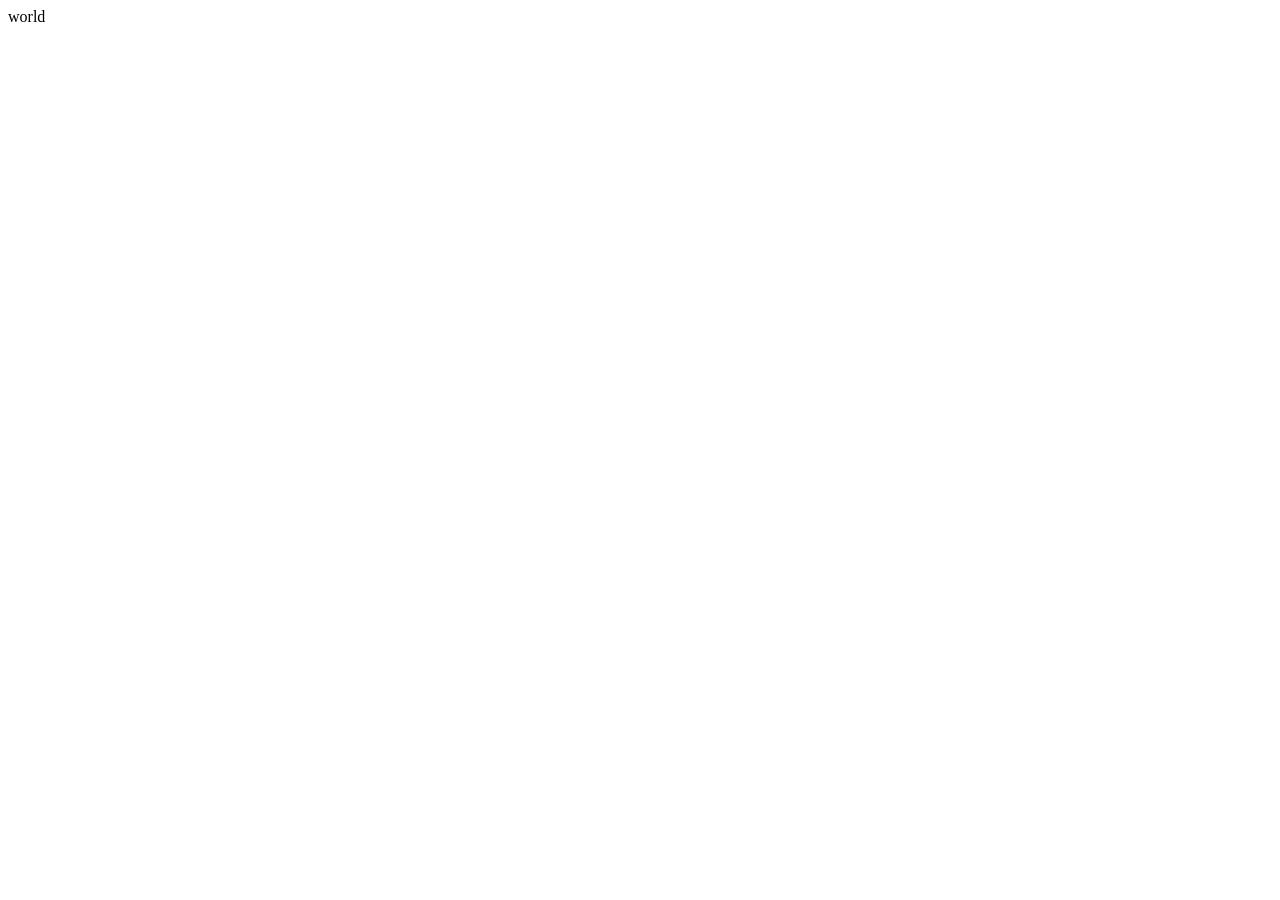
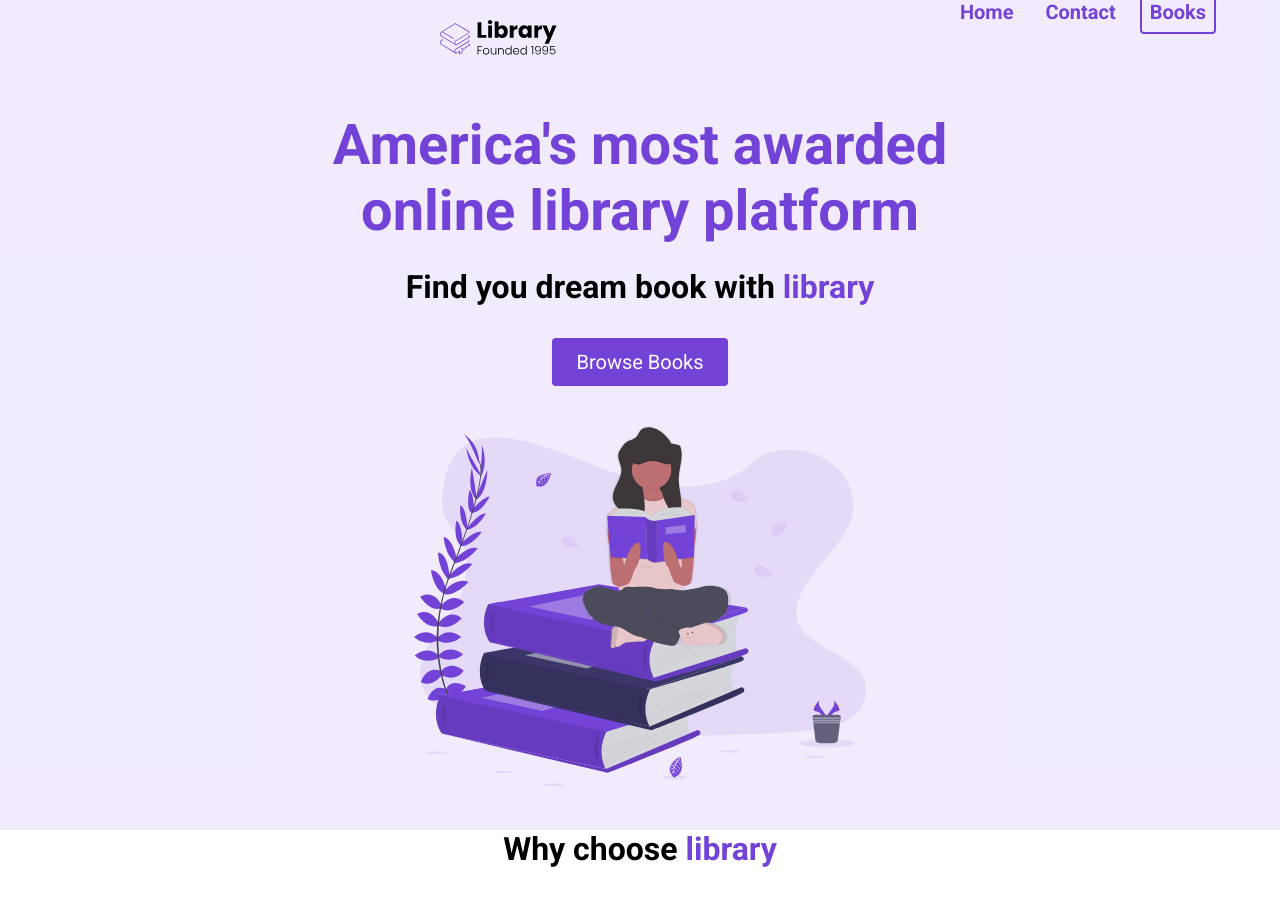
Before and after one commit to mrteeves/E-Commerce, a plain HTML site: page index.html in a window 1280 px wide. Before the commit the page ends 800 px from the top, so only its background shows below. Drawn offline with Linux system fonts and the light colour scheme.

Commit message:
E-Commerce

```diff
--- a/index.html
+++ b/index.html
@@ -1,19 +1,65 @@
 <!DOCTYPE html>
 <html lang="en">
   <head>
-    <meta charset="UTF-8">
-    <meta name="viewport" content="width=device-width, initial-scale=1.0">
-    <link rel="stylesheet" href="/styles.css">
-    <link rel="stylesheet" href="/index.js">
+    <meta charset="UTF-8" />
+    <meta name="viewport" content="width=device-width, initial-scale=1.0" />
     <title>Library</title>
+    <link rel="stylesheet" href="/styles.css" />
+    <link rel="stylesheet" href="/index.js" />
+    <link
+      href="https://fonts.googleapis.com/css2?family=Roboto:ital,wght@0,100;0,300;0,400;0,500;0,700;0,900;1,100;1,300;1,400;1,500;1,700;1,900&display=swap"
+      rel="stylesheet"/>
   </head>
   <body>
-    <section>
+    <section id="landing">
       <nav>
-world
+        <div class="nav__container">
+            <img src="./assets/Library.svg" alt="">
+            <ul class="nav__links">
+                <li><a href="#" class="nav__link">Home</a></li>
+                <li><a href="#" class="nav__link">Contact</a></li>
+                <li><a href="#" class="nav__link nav__link--primary">Books</a></li>
+            </ul>
+        </div>
         </nav>
       <header>
+        <div class="header__container">
+            <div class="header__description">
+                <h1>America's most awarded online library platform</h1>
+                <h2>Find you dream book with <span class="purple">library</span></h2>
+                <button class="btn">Browse Books</button>
+            </div>
+            <figure class="header__img--wrapper">
+                <img src="./assets/Undraw_Books.svg" alt="">
+            </figure>
+        </div>
       </header>
     </section>
+
+    <main>
+        <section id="highlights">
+            <div class="container">
+                <div class="row">
+                   <h2>
+                    Why choose <span class="purple">library</span>
+                   </h2>
+                </div>
+            </div>
+        </section>
+        <section id="features">
+            <div class="container">
+                <div class="row">
+
+                </div>
+            </div>
+        </section>
+        <section id="recent">
+            <div class="container">
+                <div class="row">
+
+                </div>
+            </div>
+        </section>
+    </main>
   </body>
 </html>
--- a/styles.css
+++ b/styles.css
@@ -1,3 +1,124 @@
+@import url('https://fonts.googleapis.com/css2?family=Roboto:ital,wght@0,100;0,300;0,400;0,500;0,700;0,900;1,100;1,300;1,400;1,500;1,700;1,900&display=swap');
 * {
+padding: 0;
+margin: 0 auto;
+box-sizing: border-box;
+font-family: 'Roboto' , sans-serif;
+}
 
+nav {
+    height: 80px;
+    display: flex;
 }
+
+img {
+    width: 100%;
+    height: 100%;
+    max-height: 50vh;
+    padding: 20px;
+}
+
+.nav__container {
+    width: 100%;
+    max-width: 1200px;
+    padding: 0 24px;
+    display: flex;
+    justify-content: space-between;
+    margin: 0 auto;
+}
+.purple{
+    color: #7342d6;
+}
+.logo {
+    width: 160px;
+}
+ul {
+    display: flex;
+}
+
+li {
+    list-style-type: none;
+}
+
+.nav__link {
+    margin-left: 16px;
+    text-decoration: none;
+    font-size: 20px;
+    color: #7342d6;
+    font-weight: bold;
+    padding: 8px;
+}
+.nav__link:hover {
+    text-decoration: underline;
+}
+.nav__link--primary {
+    border: 2px solid #7342d6;
+    border-radius: 4px;
+}
+
+.nav__link--primary:hover {
+    text-decoration: none;
+}
+
+#landing {
+    background-color: rgba(115, 66, 214, 0.1);
+}
+
+header {
+    height: calc(110vh - 80px);
+    max-width: 720px;
+    margin: 0 auto;
+    height: 100%;
+    display: flex;
+    flex-direction: column;
+    justify-content: space-around;
+}
+
+.header__container {
+    padding-top: 32px; ;
+    width: 100%;
+    max-width: 720px;
+    margin: 0 auto;
+    height: 100%;
+    display: flex;
+    flex-direction: column;
+    justify-content: space-around;
+}
+
+.header__description {
+    display: flex;
+    flex-direction: column;
+    align-items: center;
+}
+h1 {
+font-size: 56px;
+color: #7342d6;
+margin-bottom: 24px;
+text-align: center;
+}
+
+h2 {
+    font-size: 32px;
+    margin-bottom: 32px;
+    text-align: center;
+}
+
+button {
+    cursor: pointer;
+}
+
+button:active {
+    transform: translateY(1px);
+}
+.btn {
+    background-color: #7342d6;
+    color: white;
+    padding: 12px 24px;
+    font-size: 20px;
+    border-radius: 4px;
+    border: none;
+}
+
+.header__img--wrapper {
+    padding: 20px;
+}
```
Lines whose indentation alone changed are shown as unchanged.
